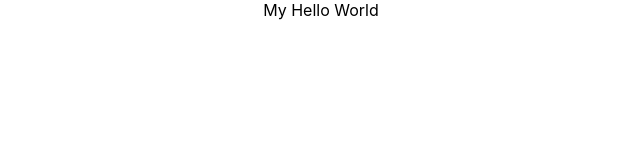
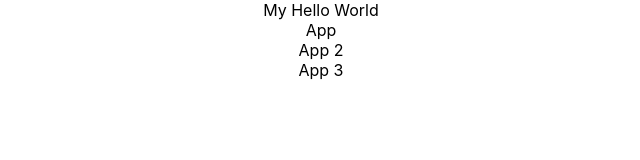
Before and after one commit to Fazal-haroon/full-stack-with-react-frontend-1, a React (Create React App) app in the folder todo-app/: page / in a window 1280 px wide. Shown: the top 160 px of the page, without its empty margins (319-959 px from the left). Built offline with nearby package versions, Linux system fonts and the light colour scheme.

Commit message:
remove logo of react and we wrote a few simple JSX components

```diff
--- a/todo-app/src/App.js
+++ b/todo-app/src/App.js
@@ -1,11 +1,41 @@
-import logo from './logo.svg';
-import './App.css';
+import React, { Component } from 'react'
+import './App.css'
 
-function App() {
+//Class Component
+class App extends Component {
+  render() {
+    return (
+      <div className='App'>
+        My Hello World
+        <FirstComponent />
+        <SecondComponent />
+        <ThirdComponent />
+      </div>
+    )
+  }
+}
+
+class FirstComponent extends Component {
+  render() {
+    return (
+      <div>App</div>
+    )
+  }
+}
+
+class SecondComponent extends Component {
+  render() {
+    return (
+      <div>App 2</div>
+    )
+  }
+}
+
+function ThirdComponent() {
   return (
-    <div className="App">
-     My Hello World
-    </div>
+    <>
+    App 3
+    </>
   );
 }
 
```
Also changed, not shown: todo-app/public/logo192.png (deleted), todo-app/public/logo512.png (deleted).
